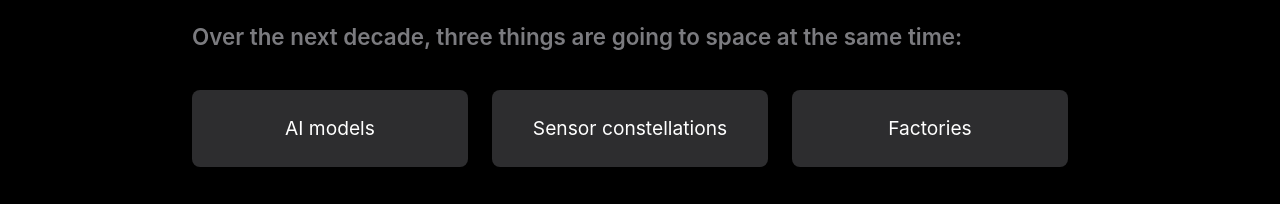
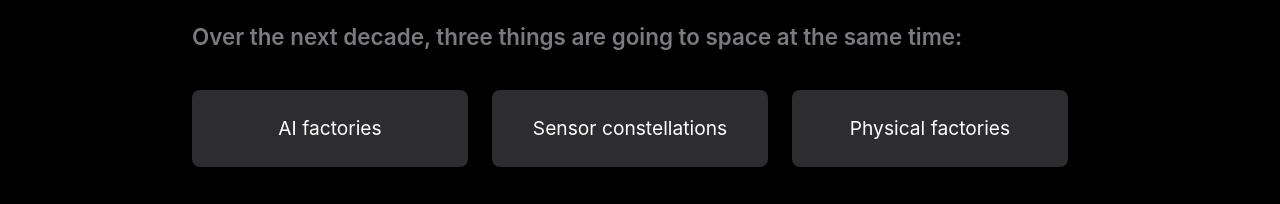
Before and after one commit to bigbadbrad/spacebilt, a Next.js app: page / in a window 1280 px wide. Shown: the part 8054-8258 px from the top of the page. Built offline with nearby package versions, Linux system fonts and the light colour scheme; no server answers.

Commit message:
ai factories

```diff
--- a/src/components/home/home-sections.tsx
+++ b/src/components/home/home-sections.tsx
@@ -857,7 +857,7 @@ export const Big: React.FC = () => {
                       fontSize: "1.2rem",
                     }}
                   >
-                    AI models
+                    AI factories
                   </Typography>
                 </Box>
               </Grid>
@@ -897,7 +897,7 @@ export const Big: React.FC = () => {
                       fontSize: "1.2rem",
                     }}
                   >
-                    Factories
+                    Physical factories
                   </Typography>
                 </Box>
               </Grid>
```
